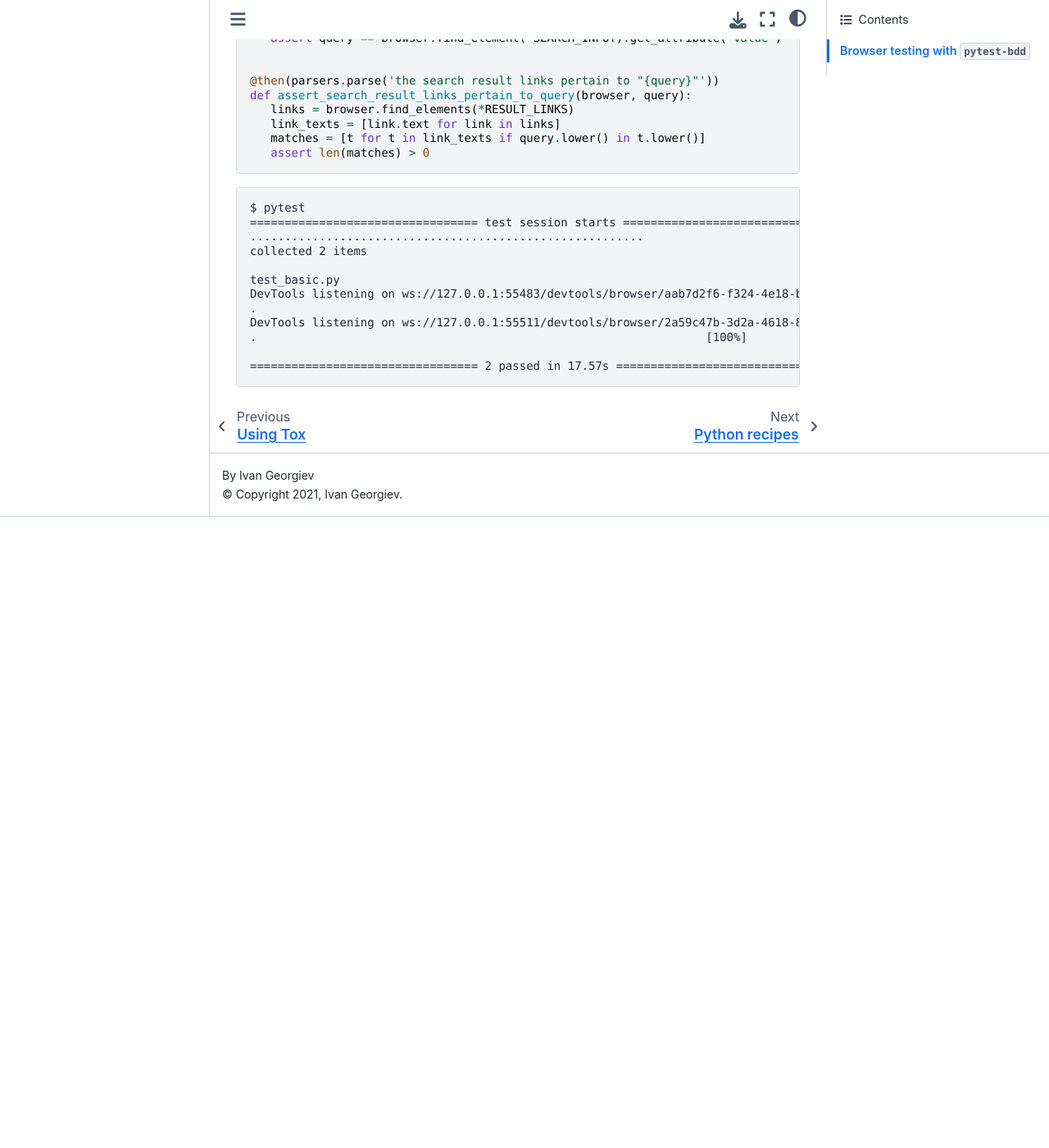
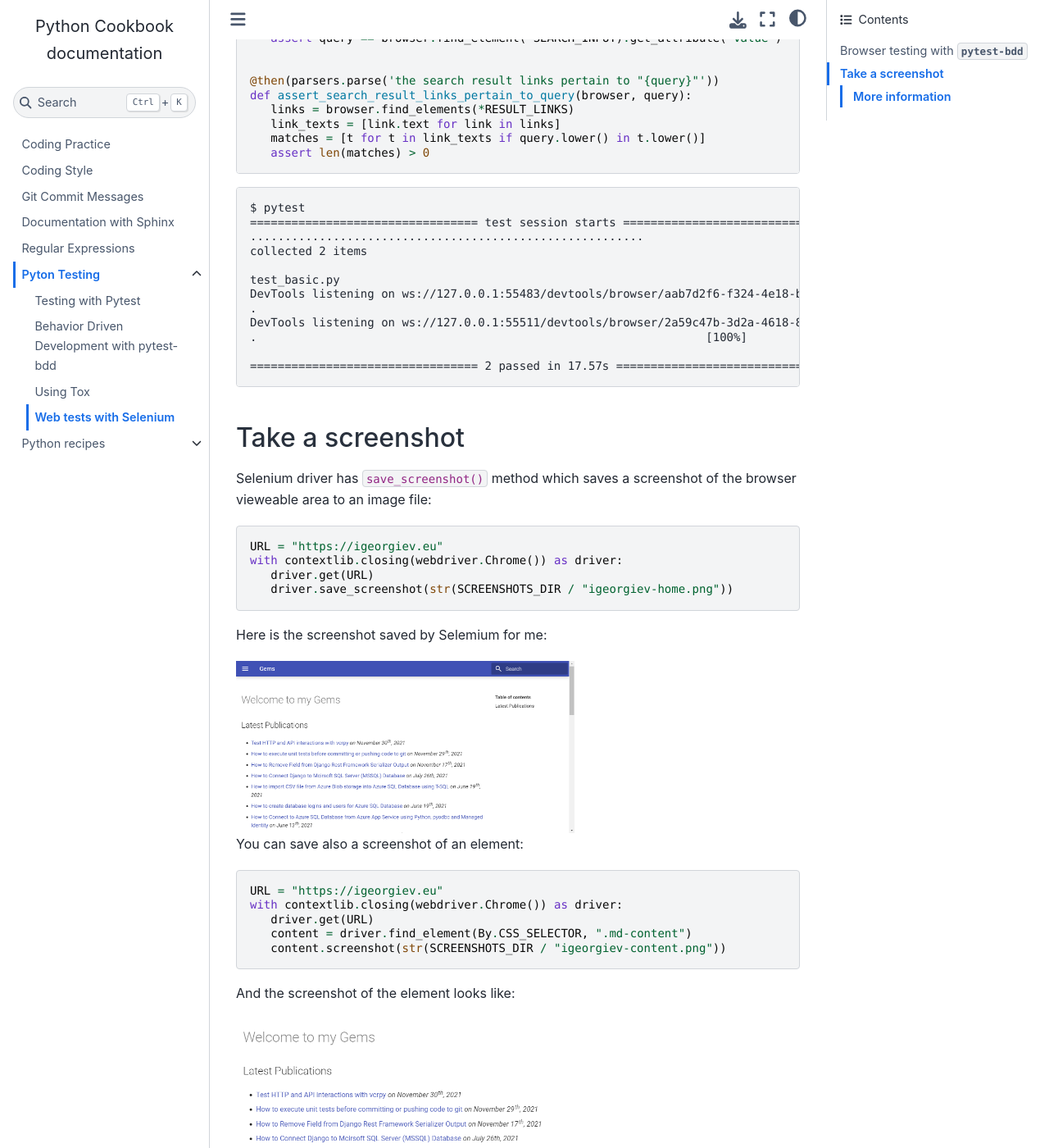
Before and after one commit to ivangeorgiev/python-cookbook, a Sphinx documentation site: the page built from docs/testing_web_selenium_python.rst, in a window 1280 px wide and 1400 px high, scrolled down 5339 px. Shown: the whole window at 82% size. Built offline with Sphinx 7.4.7 and the Sphinx Book theme 1.1.4, drawn with Linux system fonts in a browser that asks for light colours; before the commit the page ends 5969 px from its top, so only the background shows below that; some of the changed text lies outside the part shown.

Commit message:
feat(testing): add create screenshots with Selenium
closes #14

```diff
--- a/docs/testing_web_selenium_python.rst
+++ b/docs/testing_web_selenium_python.rst
@@ -271,11 +271,54 @@ Browser testing with ``pytest-bdd``
    ================================= 2 passed in 17.57s ==================================
 
 
+Take a screenshot
+------------------------------
+
+Selenium driver has ``save_screenshot()`` method which saves a screenshot of the browser vieweable area to an image file:
+
+.. code-block:: python
+
+   URL = "https://igeorgiev.eu"
+   with contextlib.closing(webdriver.Chrome()) as driver:
+      driver.get(URL)
+      driver.save_screenshot(str(SCREENSHOTS_DIR / "igeorgiev-home.png"))
+
+Here is the screenshot saved by Selemium for me:
+
+.. image:: _static/igeorgiev-home.png
+   :width: 60%
+
+You can save also a screenshot of an element:
+
+.. code-block:: python
+
+   URL = "https://igeorgiev.eu"
+   with contextlib.closing(webdriver.Chrome()) as driver:
+      driver.get(URL)
+      content = driver.find_element(By.CSS_SELECTOR, ".md-content")
+      content.screenshot(str(SCREENSHOTS_DIR / "igeorgiev-content.png"))
+
+And the screenshot of the element looks like:
+
+.. image:: _static/igeorgiev-content.png
+   :width: 60%
+
+The builtin methods provided by Selenium save only the visible part of the web page or an element. If you need to get a screenshot of the entire webpage or an element, you could use the `Selenium-Screenshot`_ package.
+
+More information
+~~~~~~~~~~~~~~~~~~~~
+
+You can get more information:
+
+- `Selenium TakeScreenshot <https://www.selenium.dev/documentation/webdriver/browser/windows/#takescreenshot>`_ from the official Selenium documentation.
+- `Selenium-Screenshot`_ --- take screenshots from entire webpage or element.
+
 .. _arrange-act-assert: https://automationpanda.com/2020/07/07/arrange-act-assert-a-pattern-for-writing-good-tests/
 .. _chromedriver: https://sites.google.com/chromium.org/driver/
 .. _gherkin: https://cucumber.io/docs/gherkin/
 .. _selenium: https://selenium-python.readthedocs.io/
 .. _selenium pypi: https://pypi.org/project/selenium/
+.. _Selenium-Screenshot: https://github.com/PyWizards/Selenium_Screenshot
 .. _webdriver: https://www.w3.org/TR/webdriver/
 .. _webdrivermanager: https://github.com/rasjani/webdrivermanager
 .. _webdrivermanager pypi: https://pypi.org/project/webdrivermanager/
```
Also changed, not shown: docs/_static/igeorgiev-content.png (added), docs/_static/igeorgiev-home.png (added), 3 other files.
